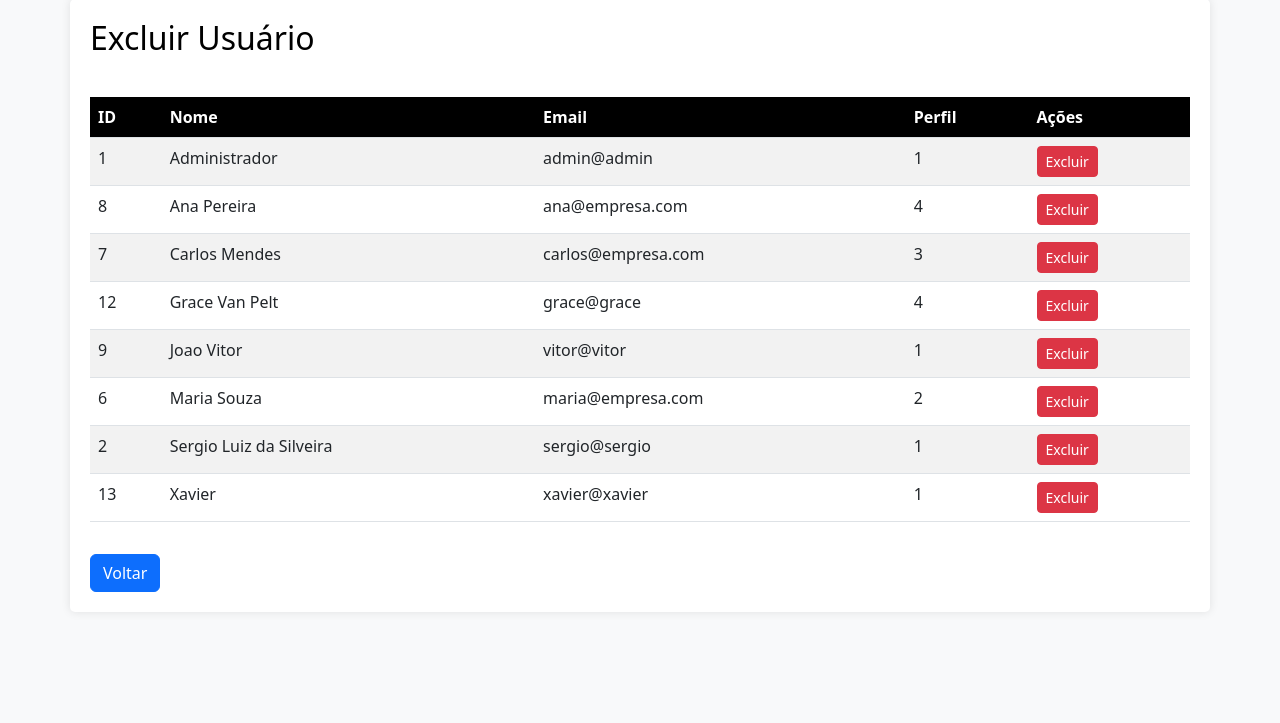
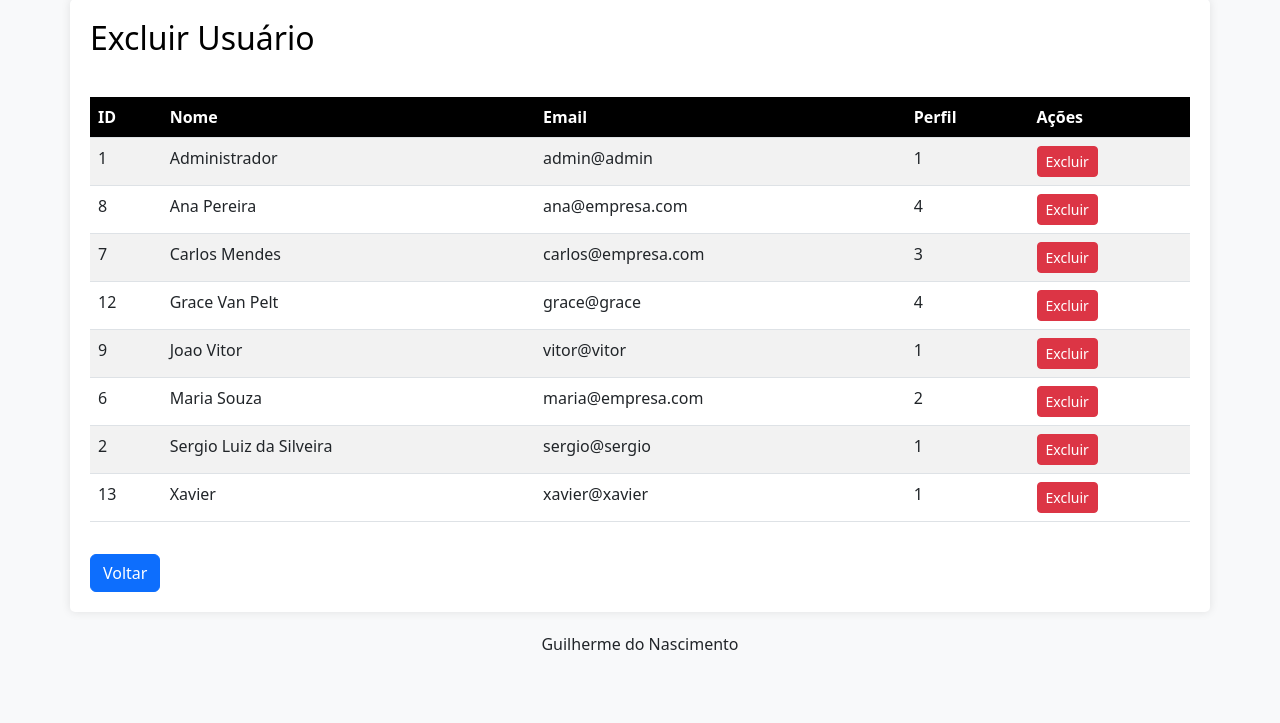
Before and after one commit to Guibe777/guilherme_nascimento_prova, a PHP site: page /excluir_usuario.php in a window 1280 px wide. Shown: the part 77-800 px from the top of the page. Run offline with PHP 8.4, Linux system fonts and the light colour scheme; a user stored in the database is signed in; data comes from the database, SQL or seed files in the repository.

Commit message:
Address
Address criado na página de excluir usuário

```diff
--- a/excluir_usuario.php
+++ b/excluir_usuario.php
@@ -140,5 +140,6 @@ if(isset($_GET['id']) && is_numeric($_GET['id'])){
 
     <!-- Bootstrap JS -->
     <script src="https://cdn.jsdelivr.net/npm/bootstrap@5.3.0/dist/js/bootstrap.bundle.min.js"></script>
+    <center><address style="transform: translateY(20px);">Guilherme do Nascimento</address></center>
 </body>
 </html>
```
